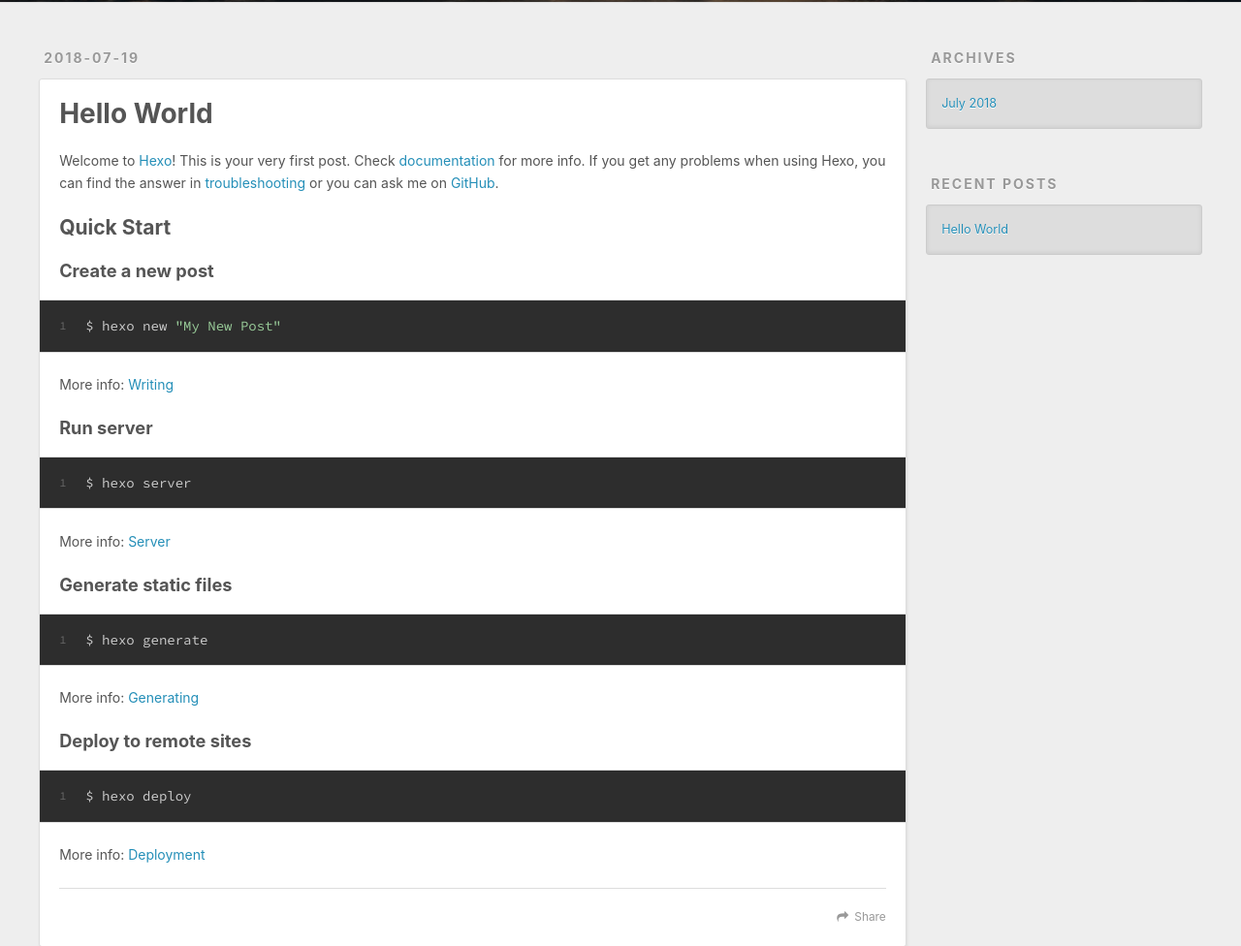
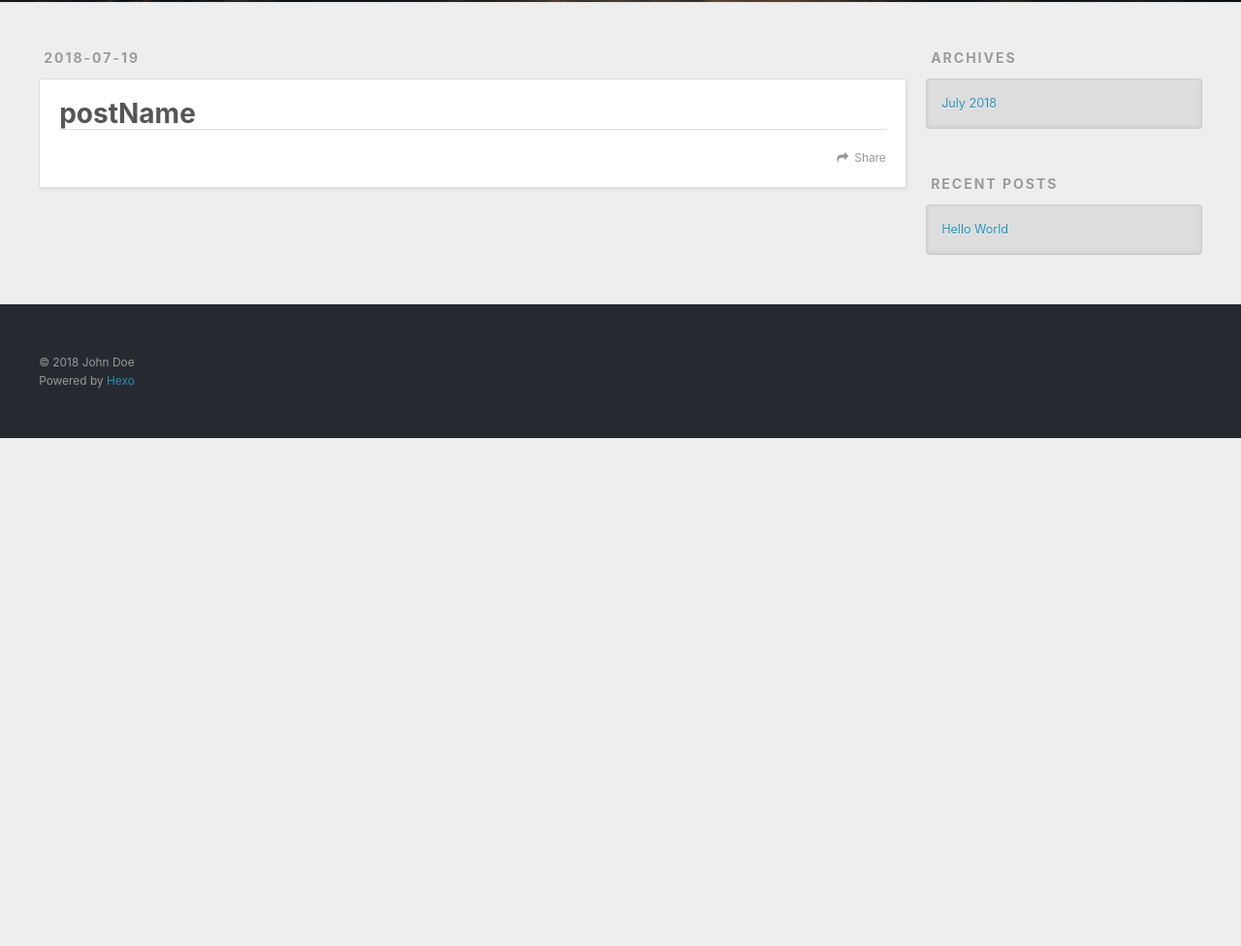
Before and after one commit to zzh1/zhaozhonghao.github.io, a plain HTML site: page postName/index.html in a window 1280 px wide. Shown: the part 298-1274 px from the top of the page at 97% size. After the commit the page ends 800 px from the top, so only its background shows below. Drawn offline with nearby package versions, Linux system fonts and the light colour scheme.

Commit message:
Site updated: 2018-07-19 16:14:34

```diff
--- a/index.html
+++ b/postName/index.html
@@ -5,15 +5,16 @@
 
 
 
-  <title>Hexo</title>
+  <title>postName | Hexo</title>
   <meta name="viewport" content="width=device-width, initial-scale=1, maximum-scale=1">
   <meta property="og:type" content="website">
-<meta property="og:title" content="Hexo">
-<meta property="og:url" content="http://yoursite.com/index.html">
+<meta property="og:title" content="postName">
+<meta property="og:url" content="http://yoursite.com/postName/index.html">
 <meta property="og:site_name" content="Hexo">
 <meta property="og:locale" content="default">
+<meta property="og:updated_time" content="2018-07-19T08:08:52.319Z">
 <meta name="twitter:card" content="summary">
-<meta name="twitter:title" content="Hexo">
+<meta name="twitter:title" content="postName">
 
     <link rel="alternate" href="/zhaozhonghao.github.io/atom.xml" title="Hexo" type="application/atom+xml">
 
@@ -60,12 +61,10 @@
   </div>
 </header>
       <div class="outer">
-        <section id="main">
-
-    <article id="post-hello-world" class="article article-type-post" itemscope itemprop="blogPost">
+        <section id="main"><article id="page-" class="article article-type-page" itemscope itemprop="blogPost">
   <div class="article-meta">
-    <a href="/zhaozhonghao.github.io/2018/07/19/hello-world/" class="article-date">
-  <time datetime="2018-07-19T03:29:01.605Z" itemprop="datePublished">2018-07-19</time>
+    <a href="/zhaozhonghao.github.io/postName/index.html" class="article-date">
+  <time datetime="2018-07-19T08:08:52.000Z" itemprop="datePublished">2018-07-19</time>
 </a>
 
   </div>
@@ -75,8 +74,8 @@
       <header class="article-header">
 
 
-    <h1 itemprop="name">
-      <a class="article-title" href="/zhaozhonghao.github.io/2018/07/19/hello-world/">Hello World</a>
+    <h1 class="article-title" itemprop="name">
+      postName
     </h1>
 
 
@@ -84,30 +83,19 @@
 
     <div class="article-entry" itemprop="articleBody">
 
-        <p>Welcome to <a href="https://hexo.io/" target="_blank" rel="noopener">Hexo</a>! This is your very first post. Check <a href="https://hexo.io/docs/" target="_blank" rel="noopener">documentation</a> for more info. If you get any problems when using Hexo, you can find the answer in <a href="https://hexo.io/docs/troubleshooting.html" target="_blank" rel="noopener">troubleshooting</a> or you can ask me on <a href="https://github.com/hexojs/hexo/issues" target="_blank" rel="noopener">GitHub</a>.</p>
-<h2 id="Quick-Start"><a href="#Quick-Start" class="headerlink" title="Quick Start"></a>Quick Start</h2><h3 id="Create-a-new-post"><a href="#Create-a-new-post" class="headerlink" title="Create a new post"></a>Create a new post</h3><figure class="highlight bash"><table><tr><td class="gutter"><pre><span class="line">1</span><br></pre></td><td class="code"><pre><span class="line">$ hexo new <span class="string">"My New Post"</span></span><br></pre></td></tr></table></figure>
-<p>More info: <a href="https://hexo.io/docs/writing.html" target="_blank" rel="noopener">Writing</a></p>
-<h3 id="Run-server"><a href="#Run-server" class="headerlink" title="Run server"></a>Run server</h3><figure class="highlight bash"><table><tr><td class="gutter"><pre><span class="line">1</span><br></pre></td><td class="code"><pre><span class="line">$ hexo server</span><br></pre></td></tr></table></figure>
-<p>More info: <a href="https://hexo.io/docs/server.html" target="_blank" rel="noopener">Server</a></p>
-<h3 id="Generate-static-files"><a href="#Generate-static-files" class="headerlink" title="Generate static files"></a>Generate static files</h3><figure class="highlight bash"><table><tr><td class="gutter"><pre><span class="line">1</span><br></pre></td><td class="code"><pre><span class="line">$ hexo generate</span><br></pre></td></tr></table></figure>
-<p>More info: <a href="https://hexo.io/docs/generating.html" target="_blank" rel="noopener">Generating</a></p>
-<h3 id="Deploy-to-remote-sites"><a href="#Deploy-to-remote-sites" class="headerlink" title="Deploy to remote sites"></a>Deploy to remote sites</h3><figure class="highlight bash"><table><tr><td class="gutter"><pre><span class="line">1</span><br></pre></td><td class="code"><pre><span class="line">$ hexo deploy</span><br></pre></td></tr></table></figure>
-<p>More info: <a href="https://hexo.io/docs/deployment.html" target="_blank" rel="noopener">Deployment</a></p>
 
 
     </div>
     <footer class="article-footer">
-      <a data-url="http://yoursite.com/2018/07/19/hello-world/" data-id="cjjs70a2i000084qtwksj583u" class="article-share-link">Share</a>
+      <a data-url="http://yoursite.com/postName/index.html" data-id="cjjsa50qx0001mgqtoqk1bjag" class="article-share-link">Share</a>
 
 
     </footer>
   </div>
 
-</article>
 
 
-
-
+</article>
 
 </section>
 
```
Also changed, not shown: 2018/07/19/hello-world/index.html (+1 -1 lines), sitemap.xml (+7 -0 lines).
